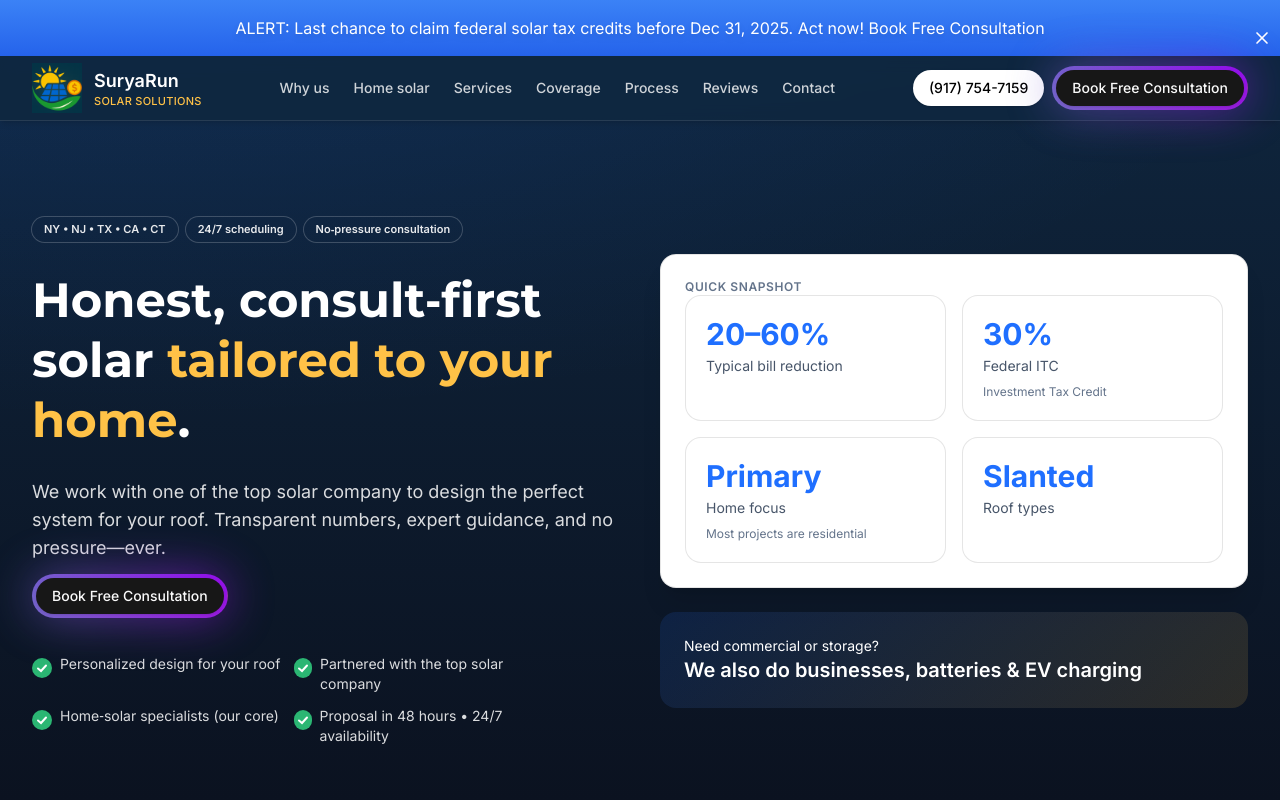
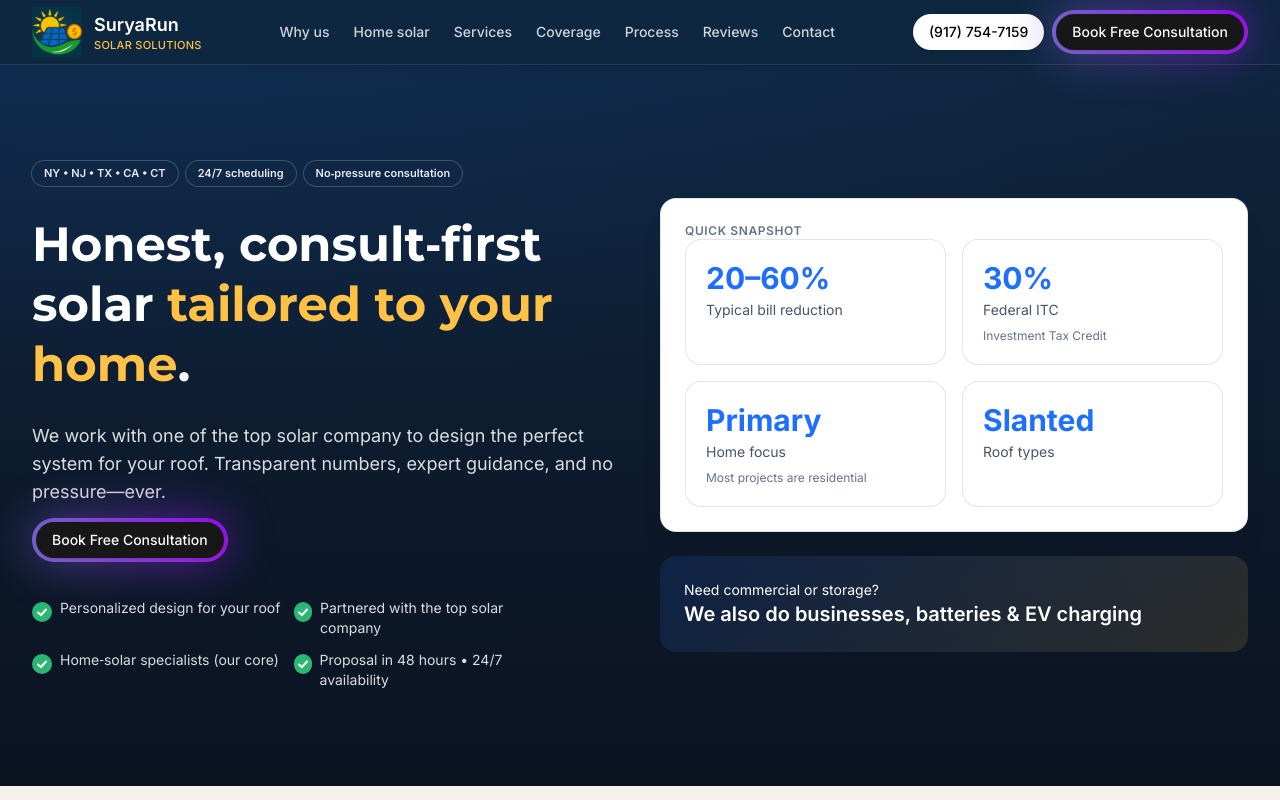
Before and after one commit to ranjiiiittt/surya-solar-solutions, a Next.js app: page / in a window 1280 px wide. Shown: the top 800 px of the page. Built offline with nearby package versions, Linux system fonts and the light colour scheme.

Commit message:
remove sticky-banner

```diff
--- a/app/layout.tsx
+++ b/app/layout.tsx
@@ -3,7 +3,7 @@ import { Inter, Montserrat } from "next/font/google";
 import "./globals.css";
 import Navbar from "@/components/layout/navbar";
 import Footer from "@/components/layout/footer";
-import { StickyBannerInfo } from "@/components/sticky-banner-info";
+// import { StickyBannerInfo } from "@/components/sticky-banner-info";
 
 // 1) Configure each font and expose a CSS variable
 const inter = Inter({
@@ -32,7 +32,7 @@ export default function RootLayout({
   return (
     <html lang="en">
       <body className={`${inter.variable} ${montserrat.variable} antialiased`}>
-        <StickyBannerInfo />
+        {/* <StickyBannerInfo /> */}
         <Navbar />
         {children}
         <Footer />
```
